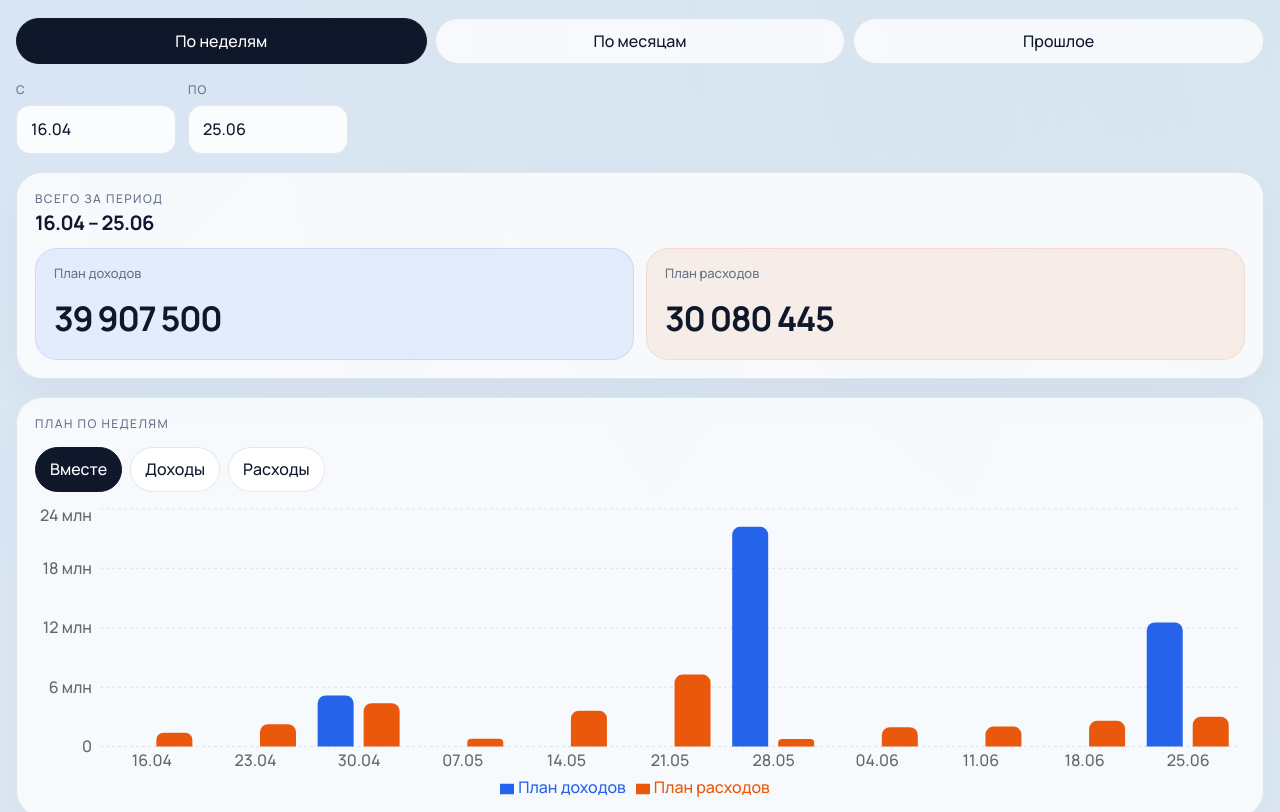
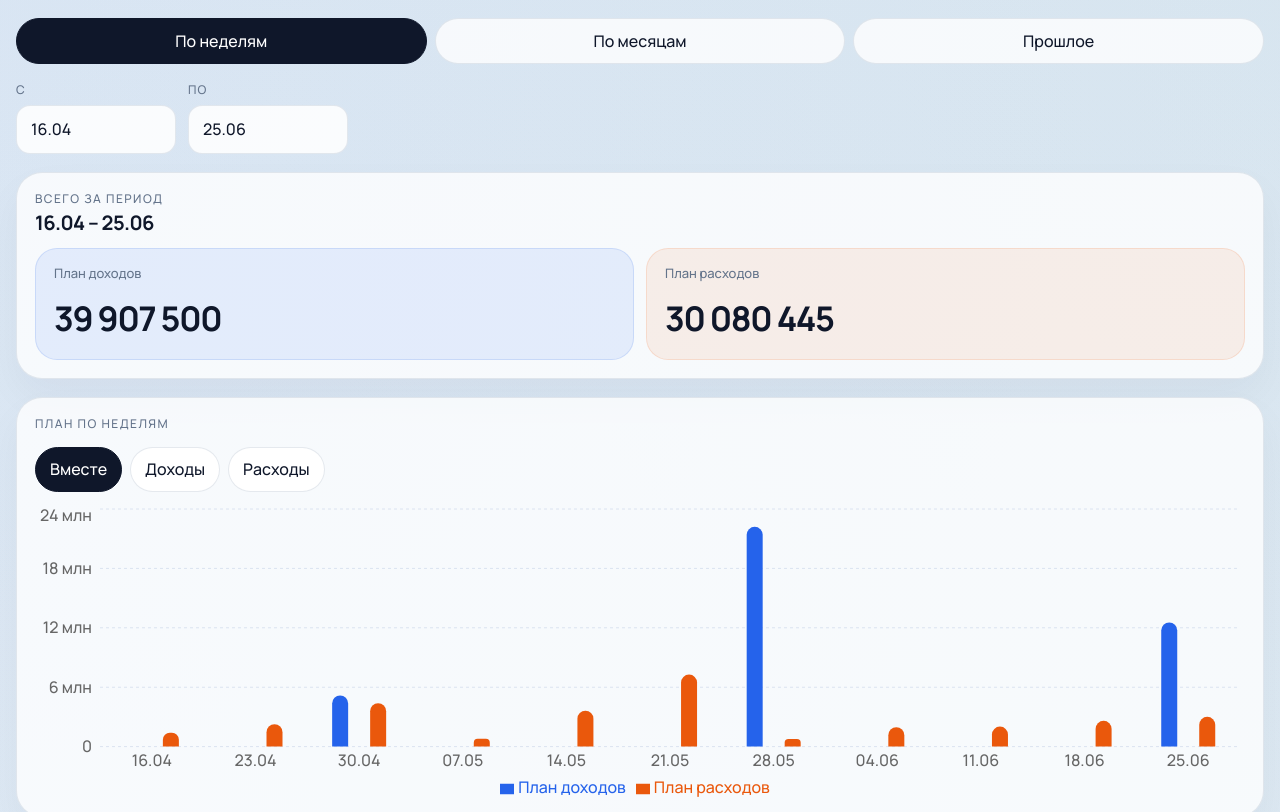
Before and after one commit to Dimusidioplut/bexfil-dashboard-web, a React (Vite) app: page / in a window 1280 px wide. Shown: the top 812 px of the page. Built offline with nearby package versions, Linux system fonts and the light colour scheme.

Commit message:
Group monthly income and expense bars

```diff
--- a/src/App.tsx
+++ b/src/App.tsx
@@ -682,7 +682,7 @@ function CombinedPlanChart(props: {
     return (
       <div className="chart-short">
         <ResponsiveContainer width="100%" height={320}>
-          <BarChart data={varianceRows} barGap={6} barCategoryGap="20%">
+          <BarChart data={varianceRows} barGap={3} barCategoryGap="24%">
             <CartesianGrid strokeDasharray="3 3" vertical={false} stroke="#dbe3f0" />
             <XAxis dataKey="label" tickLine={false} axisLine={false} />
             <YAxis tickLine={false} axisLine={false} tickFormatter={formatCompact} />
@@ -715,6 +715,9 @@ function CombinedPlanChart(props: {
                   ))}
                 </Bar>
               </>
+            ) : null}
+            {showIncome && showExpense ? (
+              <Bar dataKey="groupSpacer" fill="transparent" legendType="none" isAnimationActive={false} />
             ) : null}
             {showExpense ? (
               <Bar dataKey="expensePlan" fill={COLOR_EXPENSE} radius={[8, 8, 0, 0]} name="План расходов" />
@@ -753,7 +756,7 @@ function CombinedPlanChart(props: {
   return (
     <div className="chart-short">
       <ResponsiveContainer width="100%" height={300}>
-        <BarChart data={rows} barGap={10}>
+        <BarChart data={rows} barGap={3} barCategoryGap="24%">
           <CartesianGrid strokeDasharray="3 3" vertical={false} stroke="#dbe3f0" />
           <XAxis dataKey="label" tickLine={false} axisLine={false} />
           <YAxis tickLine={false} axisLine={false} tickFormatter={formatCompact} />
@@ -779,6 +782,9 @@ function CombinedPlanChart(props: {
                 />
               ))}
             </Bar>
+          ) : null}
+          {showIncome && showExpense ? (
+            <Bar dataKey="groupSpacer" fill="transparent" legendType="none" isAnimationActive={false} />
           ) : null}
           {showExpense ? (
             <Bar dataKey="expensePlan" fill={COLOR_EXPENSE} radius={[8, 8, 0, 0]} name="План расходов" />
@@ -1188,6 +1194,7 @@ function buildCombinedChartRows(
       expenseFact: number | null
       expenseDelta: number | null
       expenseDeltaTone: DeltaTone
+      groupSpacer: number
     }
   >()
 
@@ -1207,6 +1214,7 @@ function buildCombinedChartRows(
       expenseFact: null,
       expenseDelta: null,
       expenseDeltaTone: 'neutral',
+      groupSpacer: 0,
     }
 
     if (item.metric_group === 'income') {
@@ -1241,6 +1249,7 @@ type VarianceChartRow = {
     expenseFactDelta: number
     expenseDelta: number | null
     expenseDeltaTone: DeltaTone
+    groupSpacer: number
   }
 
 function buildVarianceChartRows(
@@ -1254,6 +1263,7 @@ function buildVarianceChartRows(
     expenseFact: number | null
     expenseDelta: number | null
     expenseDeltaTone: DeltaTone
+    groupSpacer: number
   }>,
 ): VarianceChartRow[] {
   return rows.map((row) => ({
@@ -1274,6 +1284,7 @@ function buildVarianceChartRows(
       row.expenseFact === null ? 0 : Math.abs(row.expenseFact - row.expensePlan),
     expenseDelta: row.expenseDelta,
     expenseDeltaTone: row.expenseDeltaTone,
+    groupSpacer: row.groupSpacer,
   }))
 }
 
```
Lines whose indentation alone changed are shown as unchanged.
